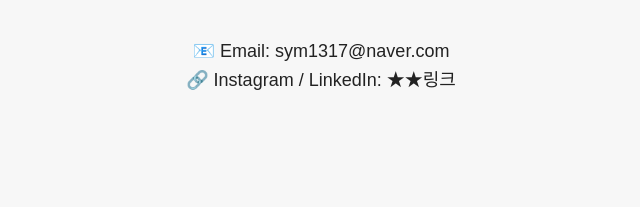
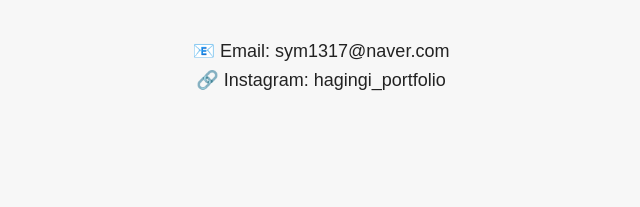
Before and after one commit to hayeonLee0/hayeonlee0.github.io, a plain HTML site: page index.html in a window 1280 px wide. Shown: the part 2011-2218 px from the top of the page, 319-959 px from the left. Drawn offline with Linux system fonts and the light colour scheme.

Commit message:
Update index.html

```diff
--- a/index.html
+++ b/index.html
@@ -194,7 +194,7 @@
     <h2>Contact</h2>
     <div class="contact-box">
         📧 Email: sym1317@naver.com <br>
-        🔗 Instagram / LinkedIn: ★★링크
+        🔗 Instagram: hagingi_portfolio
     </div>
 </section>
 
```
